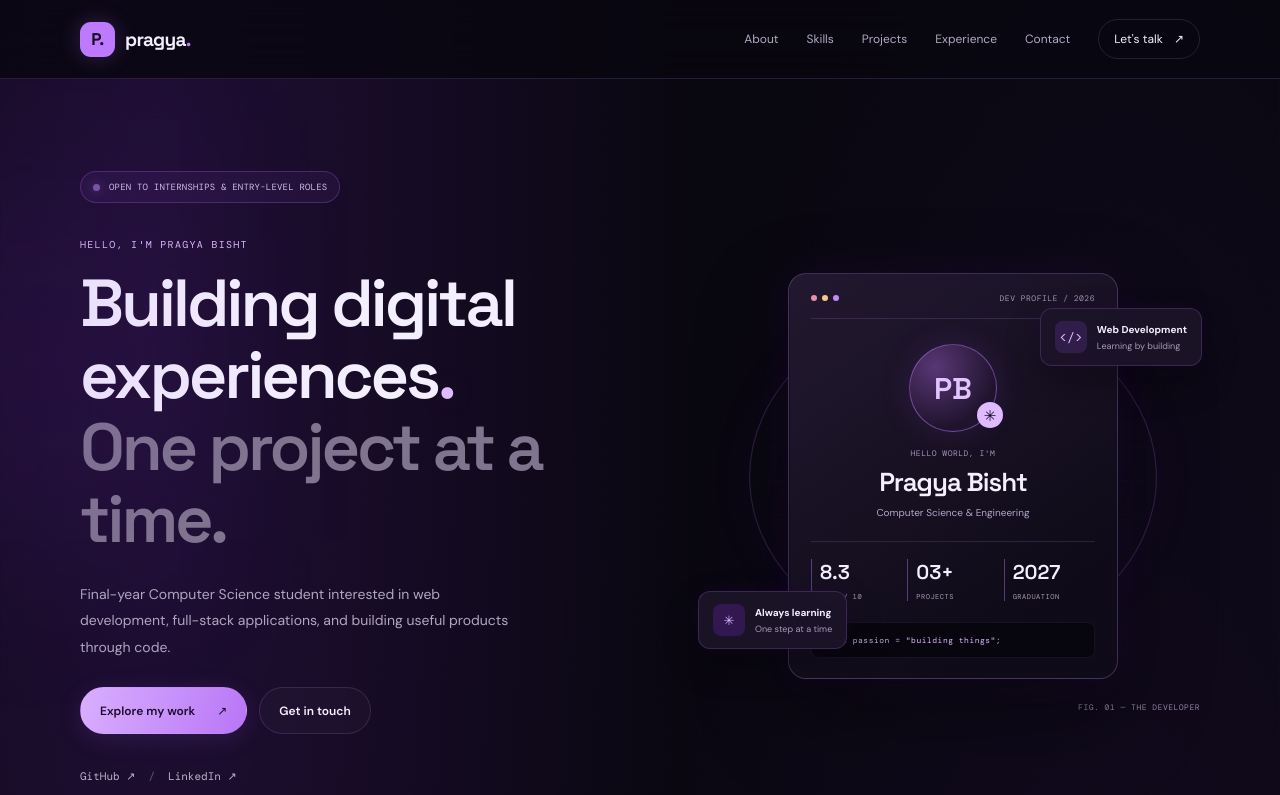
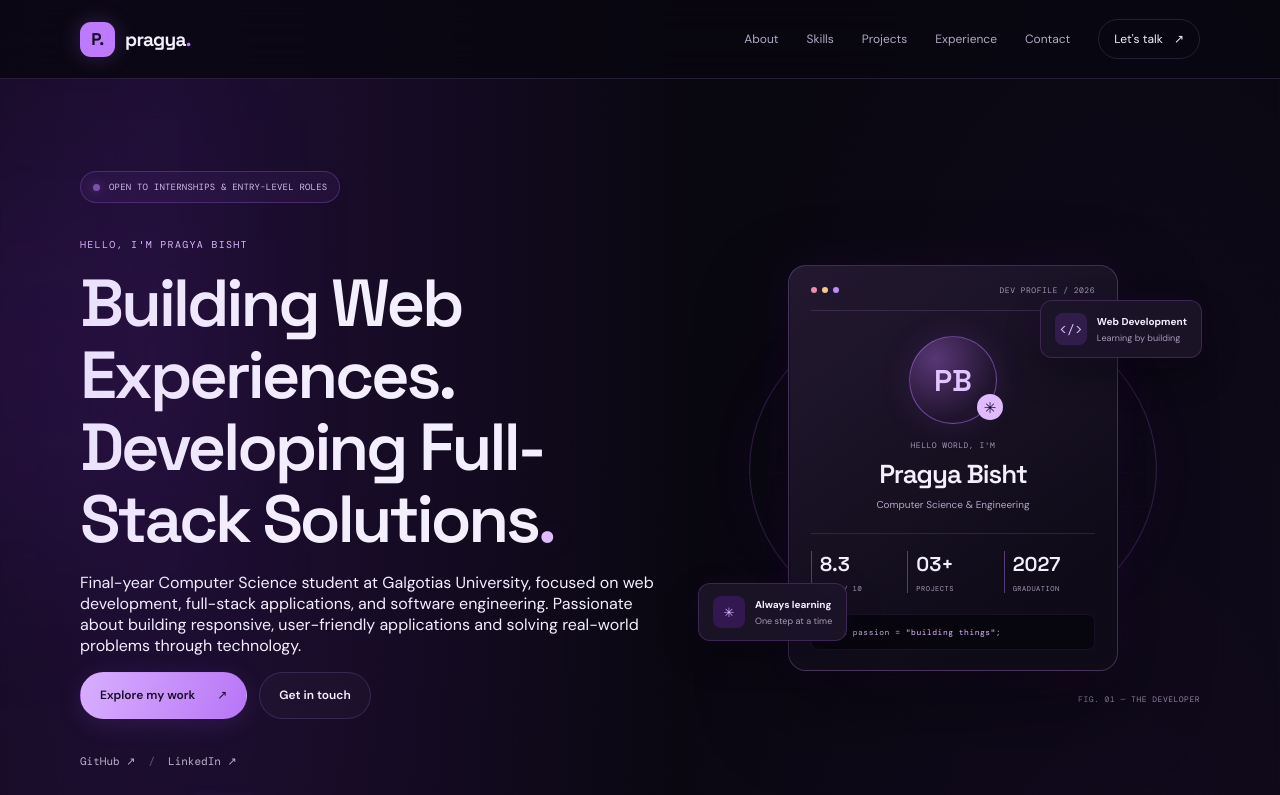
Before and after one commit to pragyabisht25/Pragya-portfolio, a React (Vite) app: page / in a window 1280 px wide. Shown: the top 795 px of the page. Built offline with nearby package versions, Linux system fonts and the light colour scheme.

Commit message:
Update portfolio hero content

```diff
--- a/src/App.jsx
+++ b/src/App.jsx
@@ -127,18 +127,20 @@ function App() {
 
               <p className="eyebrow">HELLO, I'M PRAGYA BISHT</p>
               <h1>
-                Building digital
+                Building Web Experiences.
                 <br />
-                experiences<span className="accent">.</span>
+                Developing Full-Stack Solutions<span className="accent">.</span>
                 <br />
-                <span className="outline-text">One project at a time.</span>
+
               </h1>
 
-              <p className="hero-description">
-                Final-year Computer Science student interested in web
-                development, full-stack applications, and building useful
-                products through code.
-              </p>
+              <p>
+  Final-year Computer Science student at Galgotias University,
+  focused on web development, full-stack applications, and
+  software engineering. Passionate about building responsive,
+  user-friendly applications and solving real-world problems
+  through technology.
+</p>
 
               <div className="hero-actions">
                 <a className="button button-primary" href="#projects">
```
